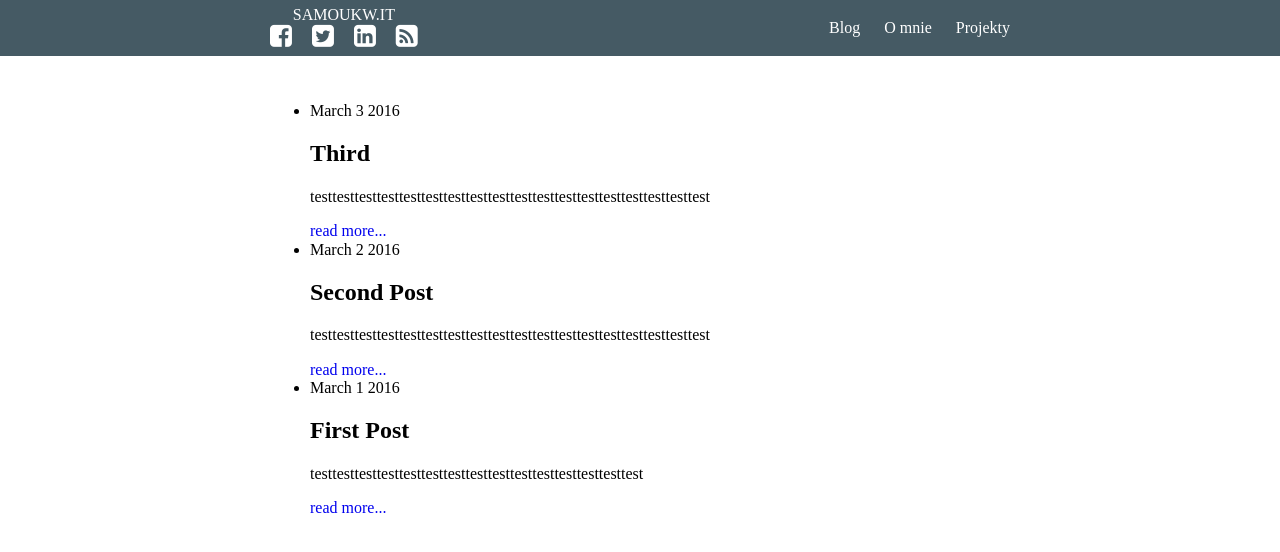
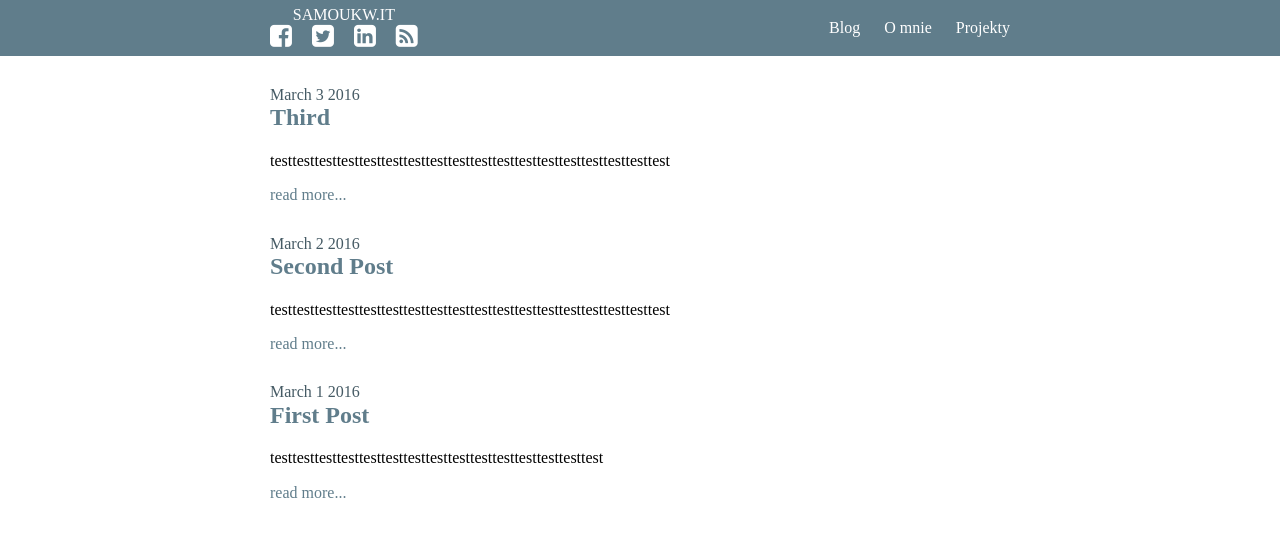
Before and after one commit to panszczypior/myblog, a Jekyll site: the page built from blog/index.html, in a window 1280 px wide. Shown: the top 552 px of the page. Built offline with Jekyll 4.4.1, drawn with Linux system fonts in a browser that asks for light colours; some web fonts are replaced.

Commit message:
changed main color, basic styling list of posts

```diff
--- a/assets/css/includes/_header.sass
+++ b/assets/css/includes/_header.sass
@@ -1,6 +1,6 @@
 .site-header
   height: 56px
-  background: $primary-color-dark
+  background: $primary-color
 
 .header-wrapper
   display: flex
--- a/assets/css/main.css
+++ b/assets/css/main.css
@@ -510,7 +510,7 @@ a {
 
 .site-header {
   height: 56px;
-  background: #455A64; }
+  background: #607D8B; }
 
 .header-wrapper {
   display: flex;
@@ -556,6 +556,29 @@ a {
   max-width: calc(800px - (30px * 2));
   margin: 0 auto;
   padding: 0 30px; }
+
+.posts-list {
+  list-style-type: none;
+  margin: 0 0;
+  padding-left: 0; }
+  .posts-list > li {
+    margin-bottom: 30px; }
+    .posts-list > li > h2 {
+      margin-top: 0; }
+    .posts-list > li > p {
+      margin-top: 0; }
+
+.post-meta {
+  font-family: 'Dosis-light';
+  color: #455A64; }
+
+.post-link {
+  font-family: 'Dosis-bold';
+  color: #607D8B;
+  margin-top: 0; }
+
+.read-more-link {
+  color: #607D8B; }
 
 /*!
  *  Font Awesome 4.7.0 by @davegandy - http://fontawesome.io - @fontawesome
--- a/blog/index.html
+++ b/blog/index.html
@@ -2,13 +2,15 @@
 layout: default
 ---
 
-<ul>
+<ul class="posts-list">
   {% for post in site.posts %}
     <li>
-      <span>{{ post.date | date: "%B %-d %Y"}}</span>
-      <h2>{{ post.title }}</h2>
-        {{ post.excerpt }}
-      <a href="{{ post.url | prepend: site.baseurl }}">read more...</a>
+      <span class="post-meta">{{ post.date | date: "%B %-d %Y"}}</span>
+      <h2>
+        <a class="post-link" href="{{ post.url | prepend: site.baseurl }}">{{ post.title }}</a>
+      </h2>
+      {{ post.excerpt }}
+      <a class="read-more-link" href="{{ post.url | prepend: site.baseurl }}">read more...</a>
     </li>
   {% endfor %}
 </ul>
```
Also changed, not shown: assets/css/modules/_blog.sass (+23 -0 lines).
